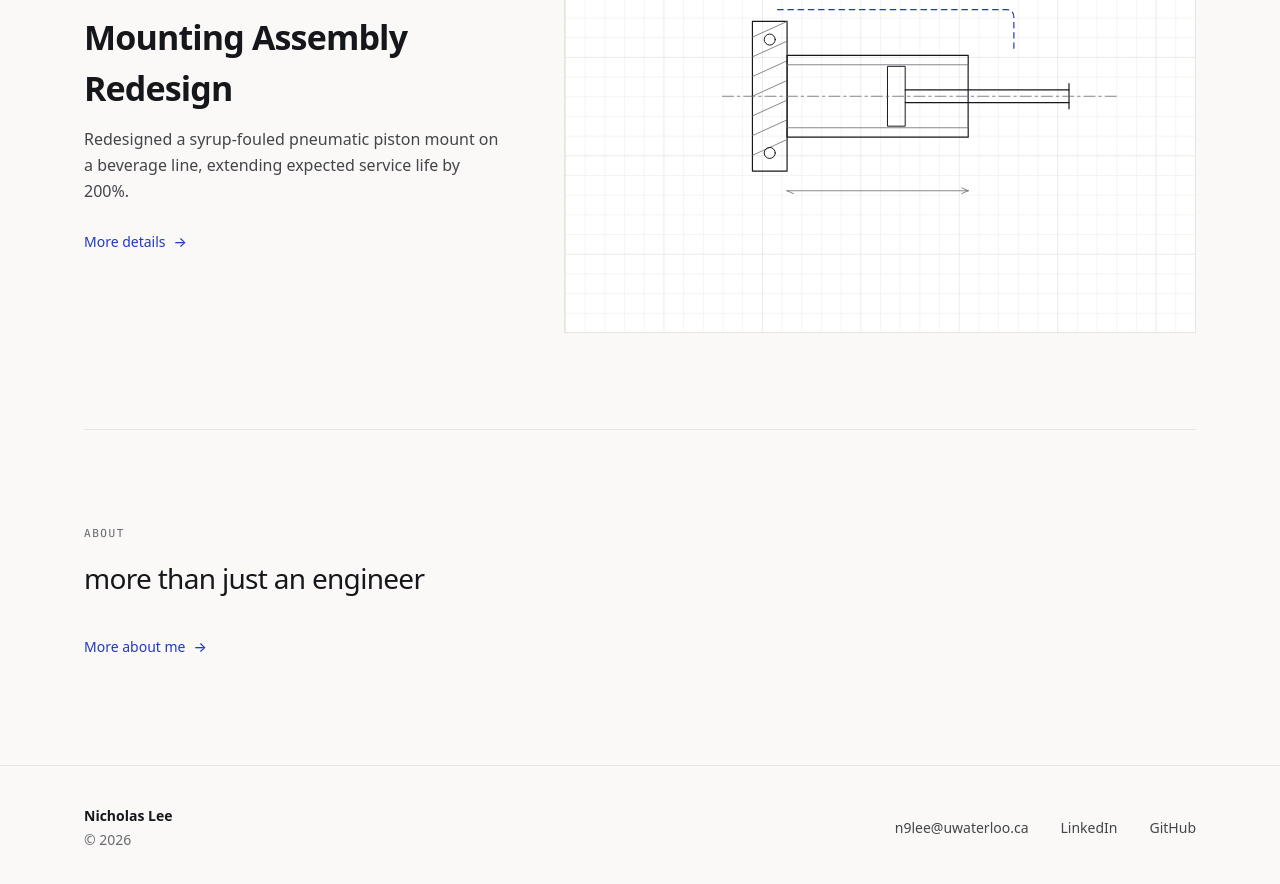
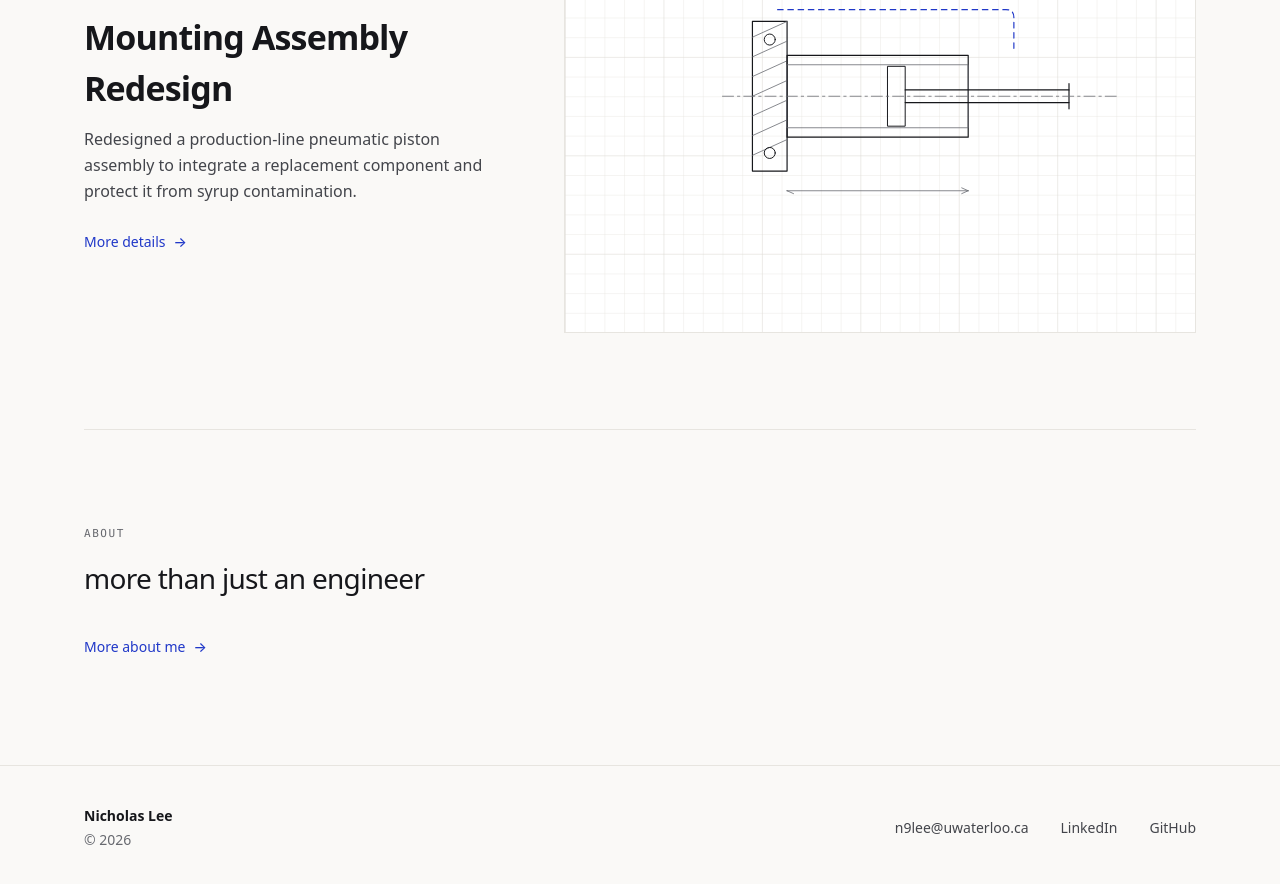
Before and after one commit to nktl-2005/personal-portfolio, a React (Vite) app: page / in a window 1280 px wide. Shown: the part 2760-3644 px from the top of the page. Built offline with nearby package versions, Linux system fonts and the light colour scheme.

Commit message:
updated pneumatic piston project title and outcome

```diff
--- a/src/data/projects.ts
+++ b/src/data/projects.ts
@@ -281,15 +281,15 @@ export const projects: Project[] = [
     slug: 'pneumatic-piston-assembly',
     title: 'Pneumatic Piston Mounting Assembly Redesign',
     summary:
-      'Redesigned a syrup-fouled pneumatic piston mount on a beverage line, extending expected service life by 200%.',
+      'Redesigned a production-line pneumatic piston assembly to integrate a replacement component and protect it from syrup contamination.',
     category: 'Mechanical Design',
     year: '2025',
     featured: true,
     outcome:
       "The redesign extended the assembly's expected service life by 200%, significantly reducing maintenance frequency and line downtime.",
     role: 'Engineering Intern',
-    team: 'Refresco Beverages — maintenance/engineering, Mississauga ON',
-    duration: '2025 (within Jan–Aug 2025 internship)',
+    team: 'Refresco Beverages — production/maintenance/engineering, Mississauga ON',
+    duration: 'June 2025, during internship',
     tools: ['SolidWorks', 'Reverse engineering', 'Technical drawings', 'Vendor component integration'],
     figure: 'piston',
     // Drop files at /public/images/… to fill these slots (see README).
```
